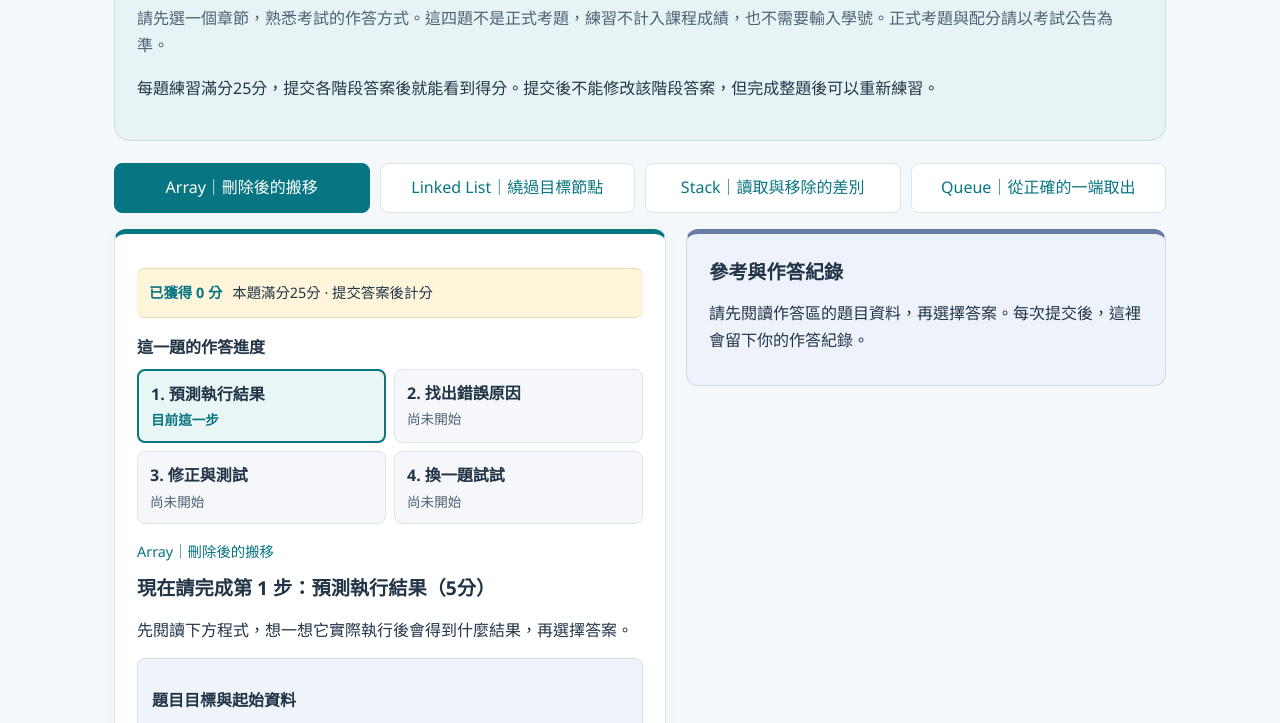
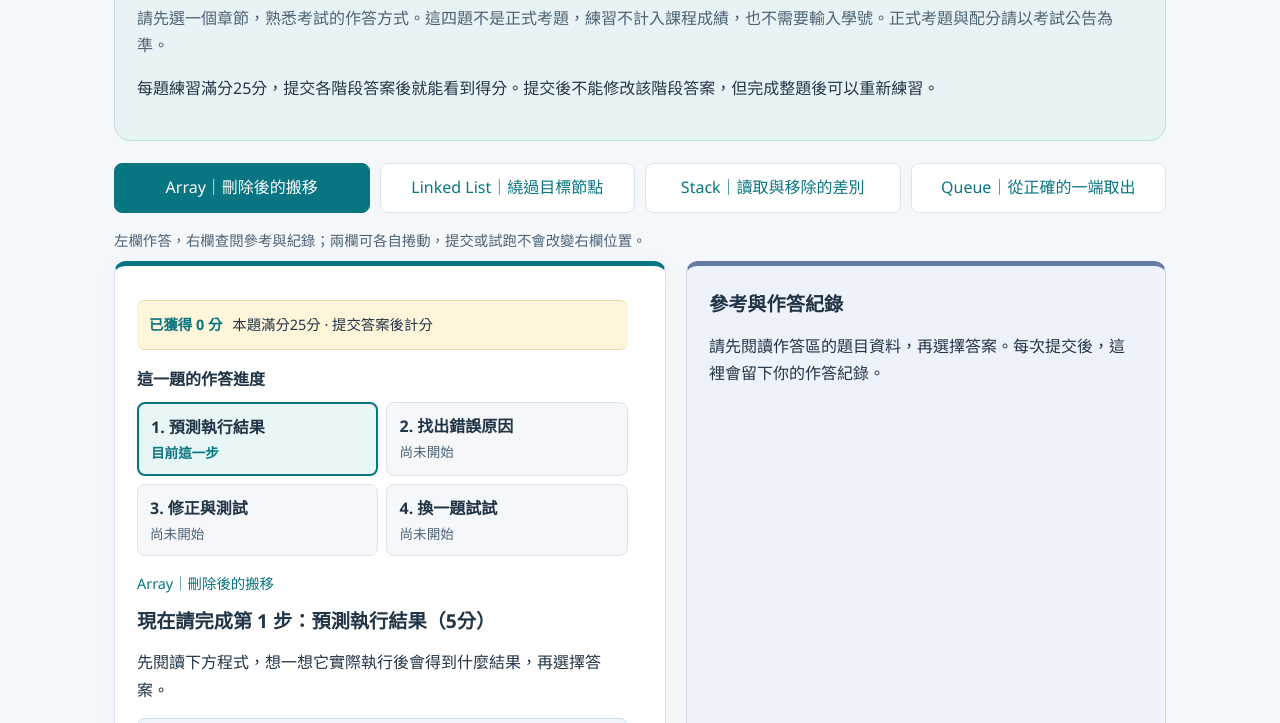
Before and after one commit to JJTsao/VisualDS, a website: page exam/examples.html in a window 1280 px wide. Shown: the part 179-902 px from the top of the page. Drawn offline with Linux system fonts and the light colour scheme.

Commit message:
fix: scroll practice panes independently on desktop

```diff
--- a/exam/examples.html
+++ b/exam/examples.html
@@ -39,7 +39,9 @@ pre { white-space:pre-wrap; overflow-wrap:anywhere; padding:14px; background:var
 .error { color:var(--error); } .pass { color:var(--success); } .test-row { border-bottom:1px solid var(--border); padding:10px 0; overflow-wrap:anywhere; }
 summary { cursor:pointer; padding:8px 0; } ol { padding-left:24px; } li { margin:8px 0; } .buttons { margin-top:18px; }
 table { width:100%; border-collapse:collapse; } th,td { text-align:left; padding:8px; border-bottom:1px solid var(--border); } footer { margin-top:24px; font-size:.875rem; color:var(--text-dim); }
-@media(max-width:760px) { .workspace { grid-template-columns:1fr; } main { padding:18px 14px 36px; } .card { padding:16px; } .samples button { min-width:calc(50% - 10px); } }
+@media(min-width:761px) { .workspace { height:calc(100dvh - 32px); min-height:0; scroll-margin-top:16px; } .workspace > .card { height:100%; min-height:0; overflow-y:auto; scrollbar-gutter:stable; overscroll-behavior-y:contain; } }
+.scroll-help { color:var(--text-dim); font-size:.9rem; }
+@media(max-width:760px) { .workspace { grid-template-columns:1fr; } .scroll-help { display:none; } main { padding:18px 14px 36px; } .card { padding:16px; } .samples button { min-width:calc(50% - 10px); } }
 header { background:#e8f3f5; border:1px solid #c4dfe3; border-radius:16px; padding:22px; }
 #answer { border-top:5px solid #087682; box-shadow:0 4px 18px #2135470a; }
 #context { background:#eef2fa; border-color:#ced8e9; border-top:5px solid #667ca4; }
@@ -65,7 +67,8 @@ pre .blank { color:#ffdf8d; border-color:#ffdf8d; background:#344354; }
     <div class="toolbar"><span>每題練習滿分25分，提交各階段答案後就能看到得分。提交後不能修改該階段答案，但完成整題後可以重新練習。</span></div>
   </header>
   <nav id="sample-menu" class="samples" aria-label="選擇範例題"></nav>
-  <div class="workspace"><section id="answer" class="card" aria-label="作答區"></section><aside id="context" class="card" aria-label="題目與測試回饋"></aside></div>
+  <p class="scroll-help">左欄作答，右欄查閱參考與紀錄；兩欄可各自捲動，提交或試跑不會改變右欄位置。</p>
+  <div class="workspace"><section id="answer" class="card" tabindex="0" aria-label="作答區"></section><aside id="context" class="card" tabindex="0" aria-label="題目與測試回饋"></aside></div>
   <footer>你可以直接在這裡練習，不需下載。切換章節時會保留目前進度；關閉或重新整理網頁則會清除進度。你的練習紀錄不會上傳，也不需要繳交。</footer>
 </main>
 <script id="example-model">
@@ -230,8 +233,10 @@ function submitExample(sample, state, action, answer) {
   function code(text) { return `<pre>${escape(text).replace(/\[填空 [ABC]\]/g,t=>`<span class="blank">${t}</span>`)}</pre>`; }
   function testInput(c) { return `${JSON.stringify(c.items)}${c.k!==undefined ? `，k = ${c.k}` : ''}${c.target ? `，刪除 ${c.target}` : ''}`; }
   function tests(results) { return results.map((r,i)=>`<div class="test-row"><strong class="${r.passed?'pass':'error'}">案例${i+1} · ${escape(r.name)}：${r.passed?'通過':'未通過'}</strong><br>測試資料：${escape(testInput(exampleBank[selected].cases[i]))}<br>程式執行結果：${escape(r.actual)}<br>正確結果：${escape(r.expected)}</div>`).join(''); }
-  function focusOn(id) { const el=document.getElementById(id); el?.focus({preventScroll:true}); el?.scrollIntoView({block:'start'}); }
-  function render() {
+  function focusOn(id) { const el=document.getElementById(id); if(!el)return; el.focus({preventScroll:true}); if(matchMedia('(min-width:761px)').matches) { answerBox.scrollTop+=el.getBoundingClientRect().top-answerBox.getBoundingClientRect().top-18; } else el.scrollIntoView({block:'start'}); }
+  function render(preserveContext=false) {
+    const contextTop=preserveContext?context.scrollTop:0;
+    const expanded=preserveContext?new Map([...context.querySelectorAll('details[id]')].map(el=>[el.id,el.open])):new Map();
     const sample=exampleBank[selected],state=attempts[selected],total=state.scores.reduce((sum,v)=>sum+(v??0),0);
     document.getElementById('sample-menu').innerHTML=exampleBank.map((s,i)=>`<button type="button" data-index="${i}" aria-pressed="${i===selected}">${escape(s.title)}${attempts[i].phase===4?' ✓':''}</button>`).join('');
     document.querySelectorAll('[data-index]').forEach(b=>b.onclick=()=>{selected=Number(b.dataset.index);render();focusOn('step-title');});
@@ -241,7 +246,7 @@ function submitExample(sample, state, action, answer) {
     const intro=`<div class="question-info"><h3>題目目標與起始資料</h3>${definition}<p>${escape(sample.goal)}</p><div class="chain" aria-label="初始資料">${sample.initial.map(v=>`<span class="node">${escape(v)}</span>`).join('')}</div><p>${escape(sample.orientation)}</p></div>`;
     const originalResult=`<div class="feedback"><strong>原始程式的實際結果</strong><br>${escape(sample.prediction.options.find(o=>o[0]===simulateExample(sample.id,sample.cases[0],sample.bug))[1])}</div>`;
     context.innerHTML='<h2>參考與作答紀錄</h2>';
-    if(state.phase>=2) context.innerHTML+=`<details ${state.phase===2?'open':''}><summary>回看原題與錯誤程式</summary>${intro}${code(sample.code)}${originalResult}</details>`;
+    if(state.phase>=2) context.innerHTML+=`<details id="original-reference" ${state.phase===2?'open':''}><summary>回看原題與錯誤程式</summary>${intro}${code(sample.code)}${originalResult}</details>`;
     else context.innerHTML+='<p>請先閱讀作答區的題目資料，再選擇答案。每次提交後，這裡會留下你的作答紀錄。</p>';
     if(state.phase===4) {
       answerBox.innerHTML=`<h2 id="step-title" tabindex="-1">${escape(sample.title)}：練習完成</h2>${scoreLine}<p class="feedback" role="status">${escape(state.feedback)}</p><p>你已完成這題的四個步驟。先看看下方解析，對照自己的想法；有不清楚的地方可以重新練習，也可以繼續下一個章節。這裡的得分不計入課程成績。</p><h3>對照正確答案</h3><p>預測執行結果：${escape(sample.prediction.options.find(o=>o[0]===simulateExample(sample.id,sample.cases[0],sample.bug))[1])}</p><p>錯誤原因：${escape(sample.diagnosis.options.find(o=>o[0]===sample.diagnosis.correct)[1])}</p><h3>解題說明</h3><p>${escape(sample.explanation)}</p><p>「換一題試試」的答案：${escape(sample.transfer.options.find(o=>o[0]===sample.transfer.correct)[1])}</p><details><summary>查看修正的全部測試與填空答案</summary>${sample.fields.map(f=>`<p>${escape(f.label)}：<strong>${escape(f.options.find(o=>o[0]===sample.correct[f.key])[1])}</strong></p>`).join('')}${sample.snippets ? code(sample.snippets.find(([v])=>v===sample.correct[sample.fields[0].key])[1]) : ''}${tests(state.history.find(h=>h.action==='repair').results)}</details><div class="buttons"><button id="again">重新練習本題</button>${selected<exampleBank.length-1?'<button class="primary" id="next-sample">下一個範例</button>':''}</div>`;
@@ -260,19 +265,21 @@ function submitExample(sample, state, action, answer) {
       answerBox.innerHTML=`${scoreLine}<p class="stage">${escape(sample.title)}</p><h2 id="step-title" tabindex="-1">現在請完成第 ${state.phase+1} 步：${stageNames[state.phase]}（${stageMax[state.phase]}分）</h2><p>${stepHints[state.phase]}</p>${state.feedback?`<div class="feedback" role="status">${escape(state.feedback)}</div>`:''}<form>${fields}<div class="buttons">${buttons}</div></form><p id="error" class="error" role="alert"></p>${state.phase===2 && state.trials.length ? `<section id="trial-results" tabindex="-1" class="question-info"><h3>第${state.trials.length}次試跑結果（不計分）</h3><p>你的預測：${escape(yesCases.find(o=>o[0]===state.trials.at(-1).rule.hypothesis)[1])}</p>${tests(state.trials.at(-1).results)}<p>這是上次按下試跑時的結果。更改選項後，請重新試跑；你也可以提交目前修正版，繼續下一步。</p><button type="button" id="back-to-edit">回到修正選項</button></section>` : ''}`;
       const form=answerBox.querySelector('form');
       form.onchange=()=>{state.drafts[state.phase]=Object.fromEntries(new FormData(form));};
-      document.getElementById('back-to-edit')?.addEventListener('click',()=>{form.querySelector('select')?.focus();});
+      document.getElementById('back-to-edit')?.addEventListener('click',()=>{const select=form.querySelector('select'); if(select) { select.id='repair-choice'; focusOn('repair-choice'); }});
       answerBox.querySelector('form').onsubmit=event=>{
         event.preventDefault();
         const action=state.phase===2?(event.submitter?.value||'test'):['prediction','diagnosis','','transfer'][state.phase];
-        try { const answer=Object.fromEntries(new FormData(event.currentTarget)); state.drafts[state.phase]=answer; submitExample(sample,state,action,answer);render();focusOn(action==='test'?'trial-results':'step-title'); }
+        try { const answer=Object.fromEntries(new FormData(event.currentTarget)); state.drafts[state.phase]=answer; submitExample(sample,state,action,answer);render(true);focusOn(action==='test'?'trial-results':'step-title'); }
         catch(error) { document.getElementById('error').textContent=error.message; }
       };
     }
-    if(state.history.length) context.innerHTML+=`<details><summary>回顧你的作答與修改（${state.history.length}筆）</summary><ol>${state.history.map(h=>{
+    if(state.history.length) context.innerHTML+=`<details id="answer-history"><summary>回顧你的作答與修改（${state.history.length}筆）</summary><ol>${state.history.map(h=>{
       const actionName={prediction:'預測執行結果',diagnosis:'找出錯誤原因',test:'公開試跑',repair:'最後修正',transfer:'換一題試試'}[h.action];
       const choice=h.action==='test'||h.action==='repair'?sample.fields.map(f=>`${f.label}：${f.options.find(o=>o[0]===h.answer[f.key])[1]}`).join('；'):sample[h.action].options.find(o=>o[0]===h.answer.choice)[1];
       return `<li><strong>${actionName}${h.score===null?'（不計分）':`：${h.score}分`}</strong><br>${escape(choice)}${h.answer.hypothesis?`<br>預測：${escape(yesCases.find(o=>o[0]===h.answer.hypothesis)[1])}`:''}${h.action==='test'?`<br>結果：${h.results.map(r=>r.passed?'通過':'未通過').join('／')}`:''}</li>`;
     }).join('')}</ol></details>`;
+    for(const [id,open] of expanded) { const detail=document.getElementById(id); if(detail)detail.open=open; }
+    context.scrollTop=contextTop;
   }
   render();
 })();
--- a/server/_examples-browser-test.cjs
+++ b/server/_examples-browser-test.cjs
@@ -11,6 +11,7 @@ const path = require('node:path');
       const errors=[];page.on('pageerror',e=>errors.push(e.message));
       await page.goto(process.argv[2] || pathToFileURL(path.resolve(__dirname,'../exam/examples.html')).href);
       const results=await page.evaluate(() => {
+        if(getComputedStyle(document.querySelector('#answer')).overflowY !== (innerWidth>760?'auto':'visible'))throw Error('responsive scrolling');
         const check=(ok,msg)=>{if(!ok)throw Error(msg);};const log=[];
         const switchTo=i=>document.querySelector('[data-index="'+i+'"]').click();
         const set=a=>{const f=document.querySelector('form');for(const[k,v]of Object.entries(a)){f.elements[k].value=v;f.elements[k].dispatchEvent(new Event('change',{bubbles:true}));}};
@@ -26,12 +27,13 @@ const path = require('node:path');
           submit({choice:wrong});check(document.querySelector('#answer').innerText.includes('原始程式的實際結果'),'missing evidence');
           if(s.id==='array')check(document.querySelector('form .feedback').innerText.includes('n = 3；有效內容 [10,20,30]'),'Array evidence includes n and content');
           submit({choice:s.diagnosis.correct});check([...document.querySelectorAll('select')].every(x=>x.value===''),'repair prefilled');
-          submit({...s.bug,hypothesis:'neither'},'test');check(document.activeElement.id==='trial-results','trial focus');check(document.querySelector('[name=hypothesis]').value==='neither','lost hypothesis');
+          const right=document.querySelector('#context'); right.querySelector('#answer-history').open=true; right.scrollTop=100; const rightTop=right.scrollTop, windowTop=scrollY;
+          submit({...s.bug,hypothesis:'neither'},'test');check(Math.abs(right.scrollTop-rightTop)<1,'right scroll moved after test');check(right.querySelector('#answer-history').open,'history collapsed after test');if(innerWidth>760)check(scrollY===windowTop,'page moved after test');check(document.activeElement.id==='trial-results','trial focus');check(document.querySelector('[name=hypothesis]').value==='neither','lost hypothesis');
           document.querySelector('#back-to-edit').click();check(document.activeElement.tagName==='SELECT','edit focus');
           set({...s.correct,hypothesis:'both'});switchTo((i+1)%4);switchTo(i);
           for(const[k,v]of Object.entries(s.correct))check(document.querySelector('[name="'+k+'"]').value===v,'lost repair draft');
           submit({...s.correct,hypothesis:'both'},'test');check(document.querySelectorAll('#trial-results .pass').length===2,'repair trial');check(document.querySelectorAll('.done').length===2,'trial graded');
-          submit({...s.correct,hypothesis:'both'},'repair');check(!document.querySelector('#context details').open,'old question open on new task');check(document.querySelector('form .key-definition strong').textContent===s.definition.title,'new question prerequisite');
+          const beforeSubmit=right.scrollTop;submit({...s.correct,hypothesis:'both'},'repair');check(Math.abs(right.scrollTop-beforeSubmit)<1,'right scroll moved after submit');check(document.querySelector('#original-reference').open,'reference stays open after submit');check(document.querySelector('form .key-definition strong').textContent===s.definition.title,'new question prerequisite');
           set({choice:s.transfer.correct});switchTo((i+1)%4);switchTo(i);check(document.querySelector('[name=choice]').value===s.transfer.correct,'lost new question draft');
           submit({choice:s.transfer.correct});check(document.querySelector('.score-strip').innerText.includes('20 分'),'partial score');
           check(document.querySelector('#answer').innerText.includes('錯誤原因：'),'missing diagnosis solution');check(!document.querySelector('#answer .feedback').innerText.includes('下一步'),'completion asks next step');
```
